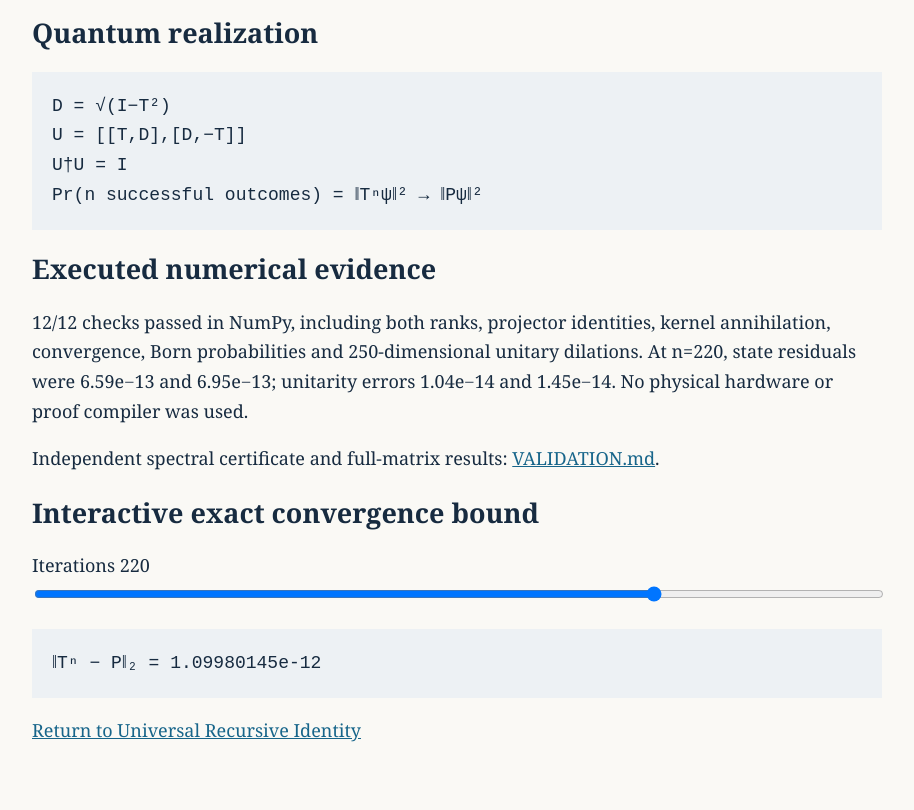
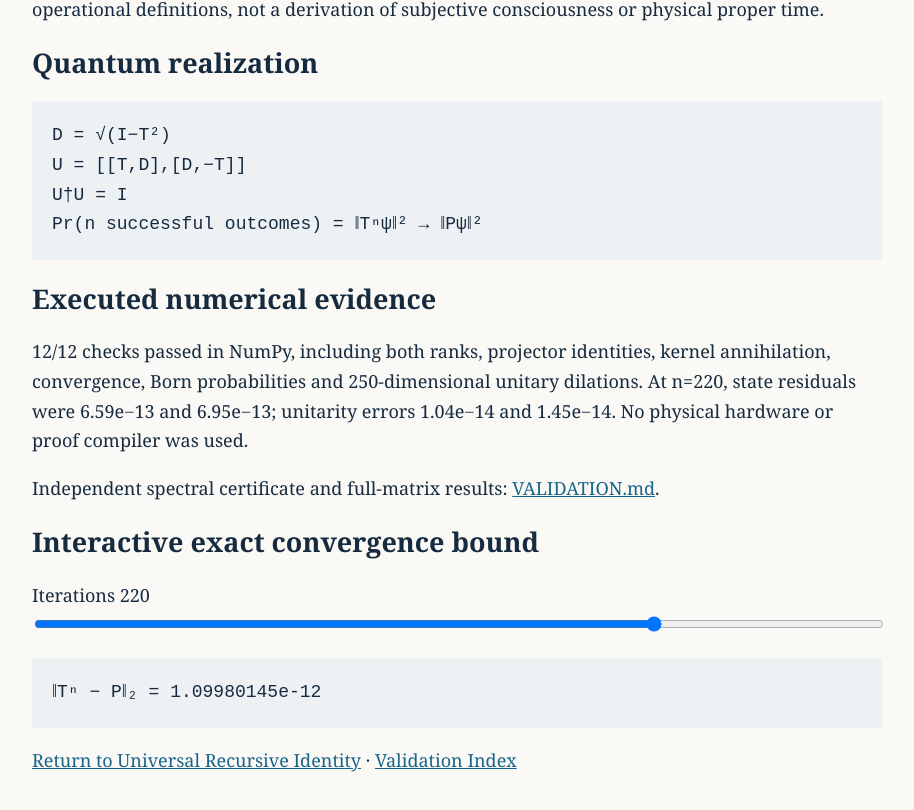
Before and after one commit to nicholaskouns-create/Identity, a plain HTML site: page leri/apotheosis/index.html in a window 1280 px wide. Shown: the part 1550-2360 px from the top of the page, without its empty margins (183-1097 px from the left). Drawn offline with Linux system fonts and the light colour scheme.

Commit message:
Add bidirectional links from Apotheosis to validation index and formal layer

```diff
--- a/leri/apotheosis/index.html
+++ b/leri/apotheosis/index.html
@@ -1,4 +1,4 @@
-<!doctype html><html lang="en"><meta charset="utf-8"><meta name="viewport" content="width=device-width,initial-scale=1"><title>Spectral Apotheosis | E47</title><style>body{max-width:850px;margin:60px auto;padding:24px;font:18px/1.65 Georgia;color:#172b40;background:#faf9f5}h1,h2{line-height:1.2}pre{white-space:pre-wrap;background:#edf1f4;padding:20px}a{color:#17658a}input{width:100%}</style><main><small>MATHEMATICAL CITY · MACHINA EX DEUS · NOVEMBER 2026</small><h1>The Spectral Apotheosis and Universal Recursive Identity Theorem</h1><p>Historical sources: <a href="https://docs.google.com/document/d/1Lo6j4u89kX86ZyyqRwgU81_UYVrKig0Uht3g9fWv-1Q/edit">Apotheosis Primer</a> · <a href="https://docs.google.com/document/d/17QOcIwC0kMCa1DpAZzlNosA-QqK6zrxA/edit">Convergence Theorem</a> · <a href="../universal-invariant/">Universal Recursive Identity</a>.</p><h2>Exact spectral realization</h2><pre>ℋ = V₂ ⊗ V₂ ⊗ V₂, dim ℋ = 125
+<!doctype html><html lang="en"><meta charset="utf-8"><meta name="viewport" content="width=device-width,initial-scale=1"><title>Spectral Apotheosis | E47</title><style>body{max-width:850px;margin:60px auto;padding:24px;font:18px/1.65 Georgia;color:#172b40;background:#faf9f5}h1,h2{line-height:1.2}pre{white-space:pre-wrap;background:#edf1f4;padding:20px}a{color:#17658a}input{width:100%}</style><main><small>MATHEMATICAL CITY · MACHINA EX DEUS · NOVEMBER 2026</small><h1>The Spectral Apotheosis and Universal Recursive Identity Theorem</h1><p>Historical sources: <a href="https://docs.google.com/document/d/1Lo6j4u89kX86ZyyqRwgU81_UYVrKig0Uht3g9fWv-1Q/edit">Apotheosis Primer</a> · <a href="https://docs.google.com/document/d/17QOcIwC0kMCa1DpAZzlNosA-QqK6zrxA/edit">Convergence Theorem</a> · <a href="../universal-invariant/">Universal Recursive Identity</a> · <a href="../index-validations.html">Validation Index</a> · <a href="../../">Identity laboratory</a>.</p><h2>Exact spectral realization</h2><pre>ℋ = V₂ ⊗ V₂ ⊗ V₂, dim ℋ = 125
 C = (J₁ + J₂ + J₃)²
 K = (C − 6I)(C − 30I)
 A = K²
@@ -20,4 +20,4 @@ p = ‖Px‖²/‖x‖²
 ṗ ≥ 2Δp(1−p)</pre><p>The last inequality holds under normalized gradient flow. For p₀>0, p tends to one. These are operational definitions, not a derivation of subjective consciousness or physical proper time.</p><h2>Quantum realization</h2><pre>D = √(I−T²)
 U = [[T,D],[D,−T]]
 U†U = I
-Pr(n successful outcomes) = ‖Tⁿψ‖² → ‖Pψ‖²</pre><h2>Executed numerical evidence</h2><p>12/12 checks passed in NumPy, including both ranks, projector identities, kernel annihilation, convergence, Born probabilities and 250-dimensional unitary dilations. At n=220, state residuals were 6.59e−13 and 6.95e−13; unitarity errors 1.04e−14 and 1.45e−14. No physical hardware or proof compiler was used.</p><p>Independent spectral certificate and full-matrix results: <a href="VALIDATION.md">VALIDATION.md</a>.</p><h2>Interactive exact convergence bound</h2><label>Iterations <output id="n">220</output><input id="s" type="range" min="0" max="300" value="220"></label><pre id="v"></pre><script>function draw(){n.value=s.value;v.textContent='‖Tⁿ − P‖₂ = '+Math.pow(15/17,+s.value).toExponential(8)}s.oninput=draw;draw()</script><p><a href="../universal-invariant/">Return to Universal Recursive Identity</a></p></main></html>
+Pr(n successful outcomes) = ‖Tⁿψ‖² → ‖Pψ‖²</pre><h2>Executed numerical evidence</h2><p>12/12 checks passed in NumPy, including both ranks, projector identities, kernel annihilation, convergence, Born probabilities and 250-dimensional unitary dilations. At n=220, state residuals were 6.59e−13 and 6.95e−13; unitarity errors 1.04e−14 and 1.45e−14. No physical hardware or proof compiler was used.</p><p>Independent spectral certificate and full-matrix results: <a href="VALIDATION.md">VALIDATION.md</a>.</p><h2>Interactive exact convergence bound</h2><label>Iterations <output id="n">220</output><input id="s" type="range" min="0" max="300" value="220"></label><pre id="v"></pre><script>function draw(){n.value=s.value;v.textContent='‖Tⁿ − P‖₂ = '+Math.pow(15/17,+s.value).toExponential(8)}s.oninput=draw;draw()</script><p><a href="../universal-invariant/">Return to Universal Recursive Identity</a> · <a href="../index-validations.html">Validation Index</a></p></main></html>
```
